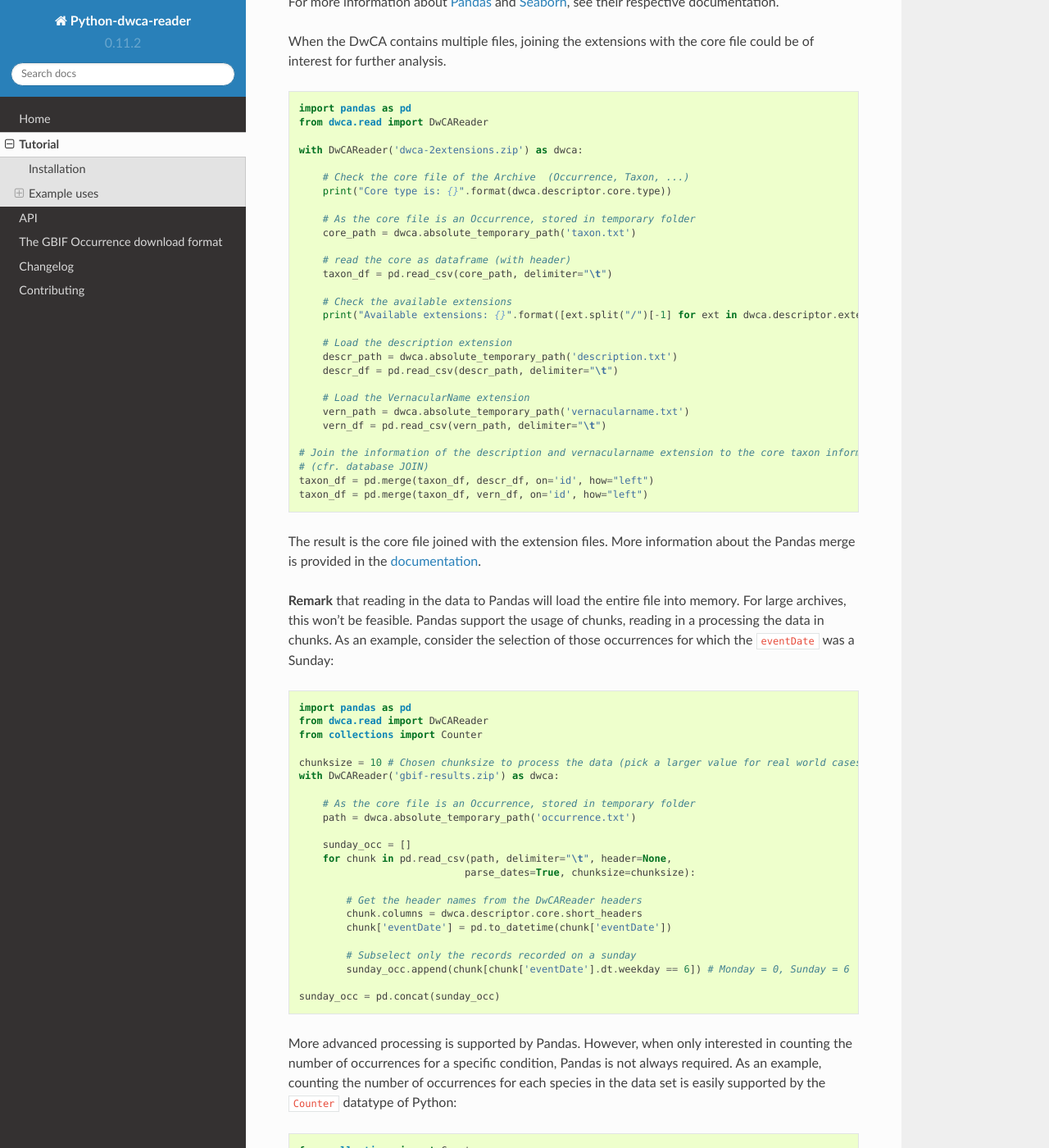
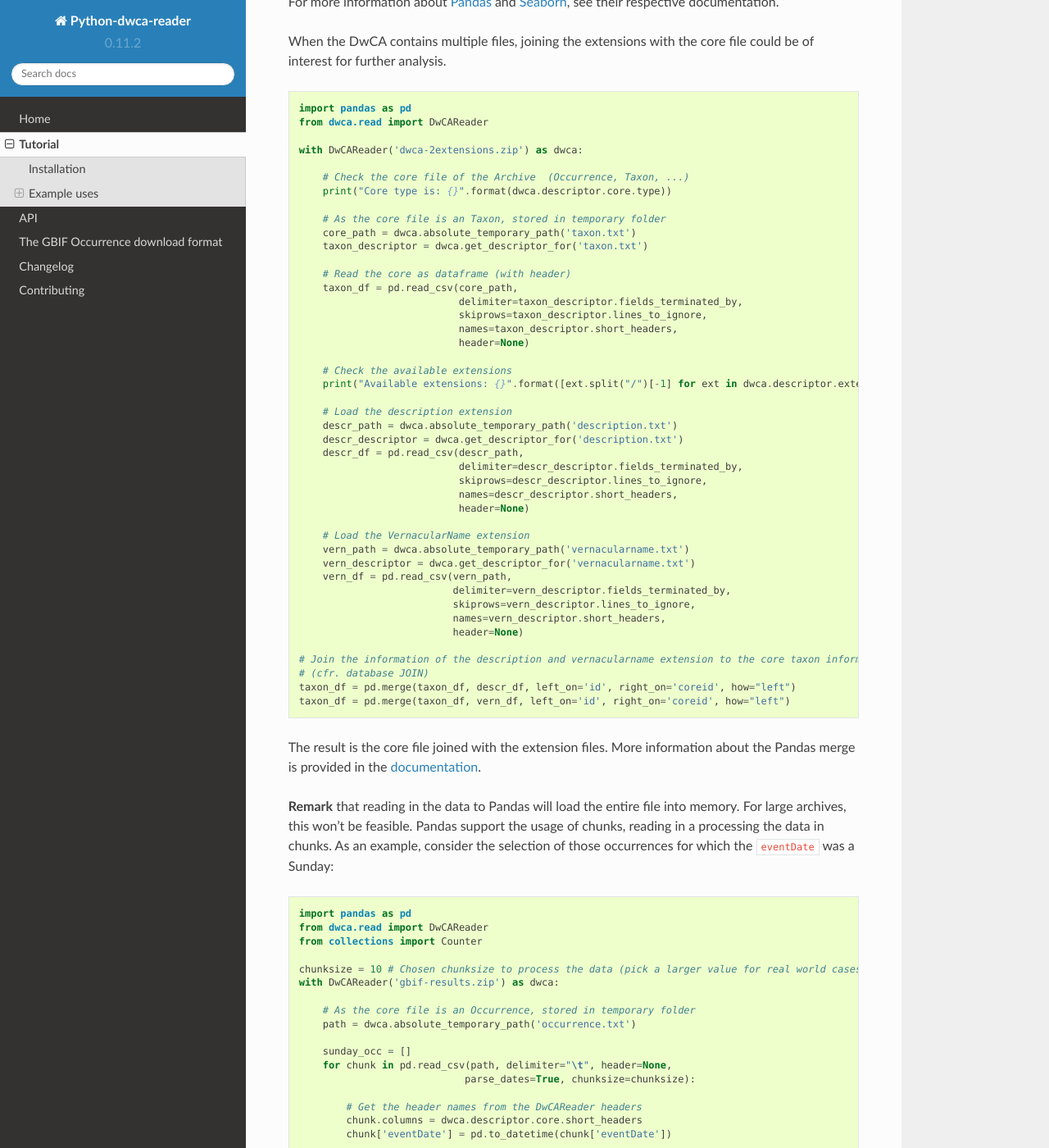
Before and after one commit to BelgianBiodiversityPlatform/python-dwca-reader, a Sphinx documentation site: the page built from doc/tutorial.rst, in a window 1280 px wide and 1400 px high, scrolled down 4017 px. Shown: the whole window at 82% size. Built offline with Sphinx 7.4.7 and the Read the Docs theme 2.0.0, drawn with Linux system fonts in a browser that asks for light colours.

Commit message:
Pandas tutorial improvements.

```diff
--- a/doc/tutorial.rst
+++ b/doc/tutorial.rst
@@ -227,27 +227,42 @@ When the DwCA contains multiple files, joining the extensions with the core file
         # Check the core file of the Archive  (Occurrence, Taxon, ...)
         print("Core type is: {}".format(dwca.descriptor.core.type))
 
-        # As the core file is an Occurrence, stored in temporary folder
+        # As the core file is an Taxon, stored in temporary folder
         core_path = dwca.absolute_temporary_path('taxon.txt')
+        taxon_descriptor = dwca.get_descriptor_for('taxon.txt')
 
-        # read the core as dataframe (with header)
-        taxon_df = pd.read_csv(core_path, delimiter="\t")
+        # Read the core as dataframe (with header)
+        taxon_df = pd.read_csv(core_path,
+                               delimiter=taxon_descriptor.fields_terminated_by,
+                               skiprows=taxon_descriptor.lines_to_ignore,
+                               names=taxon_descriptor.short_headers,
+                               header=None)
 
         # Check the available extensions
         print("Available extensions: {}".format([ext.split("/")[-1] for ext in dwca.descriptor.extensions_type]))
 
         # Load the description extension
         descr_path = dwca.absolute_temporary_path('description.txt')
-        descr_df = pd.read_csv(descr_path, delimiter="\t")
+        descr_descriptor = dwca.get_descriptor_for('description.txt')
+        descr_df = pd.read_csv(descr_path,
+                               delimiter=descr_descriptor.fields_terminated_by,
+                               skiprows=descr_descriptor.lines_to_ignore,
+                               names=descr_descriptor.short_headers,
+                               header=None)
 
         # Load the VernacularName extension
         vern_path = dwca.absolute_temporary_path('vernacularname.txt')
-        vern_df = pd.read_csv(vern_path, delimiter="\t")
+        vern_descriptor = dwca.get_descriptor_for('vernacularname.txt')
+        vern_df = pd.read_csv(vern_path,
+                              delimiter=vern_descriptor.fields_terminated_by,
+                              skiprows=vern_descriptor.lines_to_ignore,
+                              names=vern_descriptor.short_headers,
+                              header=None)
 
     # Join the information of the description and vernacularname extension to the core taxon information
     # (cfr. database JOIN)
-    taxon_df = pd.merge(taxon_df, descr_df, on='id', how="left")
-    taxon_df = pd.merge(taxon_df, vern_df, on='id', how="left")
+    taxon_df = pd.merge(taxon_df, descr_df, left_on='id', right_on='coreid', how="left")
+    taxon_df = pd.merge(taxon_df, vern_df, left_on='id', right_on='coreid', how="left")
 
 The result is the core file joined with the extension files. More information about the Pandas merge is provided in the `documentation`_.
 
```
